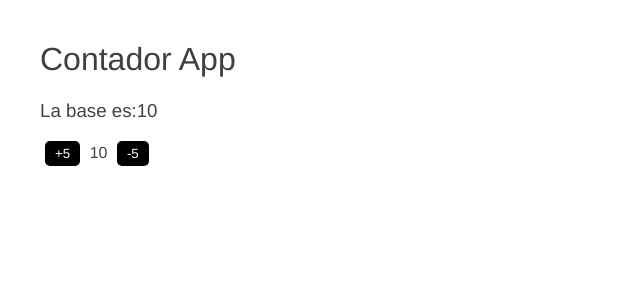
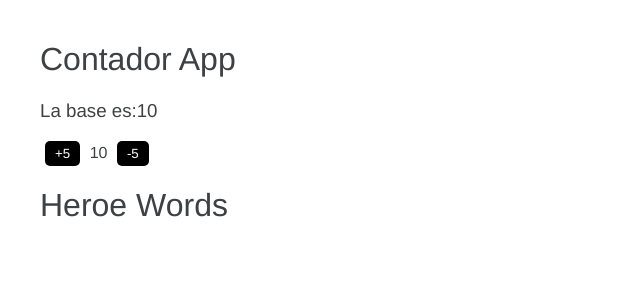
Before and after one commit to VHIzq/angular-bases, an Angular app: page / in a window 1280 px wide. Shown: the top 300 px of the page, without its empty margins (0-640 px from the left). Built offline with nearby package versions, Linux system fonts and the light colour scheme.

Commit message:
heroe component module added

```diff
--- a/src/app/app.component.html
+++ b/src/app/app.component.html
@@ -1 +1,3 @@
 <app-contador></app-contador>
+
+<app-heroe></app-heroe>
--- a/src/app/app.module.ts
+++ b/src/app/app.module.ts
@@ -2,12 +2,14 @@
 import { BrowserModule } from '@angular/platform-browser';
 
 import { AppComponent } from './app.component';
-import { ContadorComponent } from './contador.component';
+import { ContadorComponent } from './contador/contador.component';
+import { HeroeComponent } from './heroes/heroe/heroe.component';
 
 @NgModule({
   declarations: [
     AppComponent,
-    ContadorComponent
+    ContadorComponent,
+    HeroeComponent,
   ],
   imports: [
     BrowserModule
--- /dev/null
+++ b/src/app/heroes/heroe/heroe.component.html
@@ -0,0 +1 @@
+<h1>Heroe Words</h1>
```
Also changed, not shown: src/app/heroes/heroe/heroe.component.ts (added, +10 -0 lines), src/app/contador/contador.component.ts (renamed from src/app/contador.component.ts).
